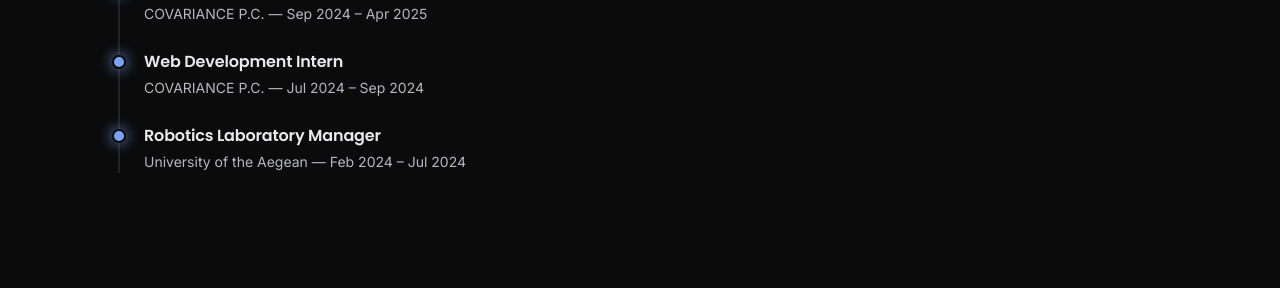
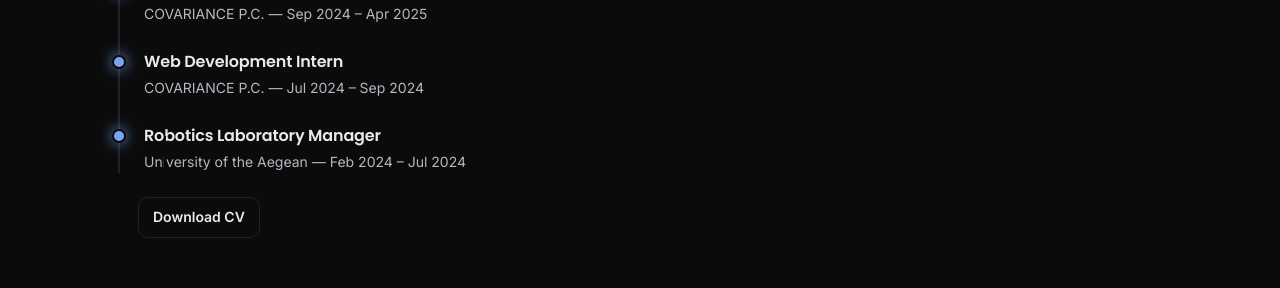
Before and after one commit to Alkan0/personal-website, a Next.js app: page / in a window 1280 px wide. Shown: the part 1600-1888 px from the top of the page. Built offline with nearby package versions, Linux system fonts and the light colour scheme.

Commit message:
adding cv and download button :)

```diff
--- a/src/app/page.module.css
+++ b/src/app/page.module.css
@@ -257,6 +257,16 @@
   border-left: 2px solid var(--border);
 }
 
+/* hide the line after the last dot */
+.entry:last-child::after {
+  content: "";
+  position: absolute;
+  top: calc(0.8em); /* same vertical as the dot */
+  left: 20px;
+  width: 2px;
+  height: calc(100% - 0.8em);
+  background: var(--bg); /* overwrites the line with bg color */
+}
 .entry {
   position: relative;
   margin-bottom: 24px;
@@ -290,3 +300,27 @@
   font-size: 14px;
   color: var(--muted);
 }
+.cvDownload {
+  margin-top: 20px;
+  margin-left: 40px;  /* aligns with timeline text */
+}
+
+.cvDownload a {
+  display: inline-flex;
+  align-items: center;
+  justify-content: center;
+  padding: 8px 14px;
+  border-radius: 10px;
+  border: 1px solid var(--border);
+  background: transparent;
+  color: var(--text);
+  font-size: 14px;
+  font-weight: 600;
+  text-decoration: none;
+  transition: background .2s ease, color .2s ease;
+}
+
+.cvDownload a:hover {
+  background: var(--accent);
+  color: var(--brand);
+}
--- a/src/app/page.tsx
+++ b/src/app/page.tsx
@@ -247,7 +247,15 @@ export default function Home() {
               </div>
             </div>
           </div>
+          {/* CV Download under the line */}
+          <div className={styles.cvDownload}>
+            <a href="/cv.pdf" download className={styles.secondaryBtn}>
+              Download CV
+            </a>
+          </div>
+
         </section>
+
         {/* Projects */}
         <section id="projects" className={`${styles.section} reveal`} aria-labelledby="projects-title">
           <h2 id="projects-title">Projects</h2>
```
Also changed, not shown: 1 other file (tests, documents, lock files or other folders).
